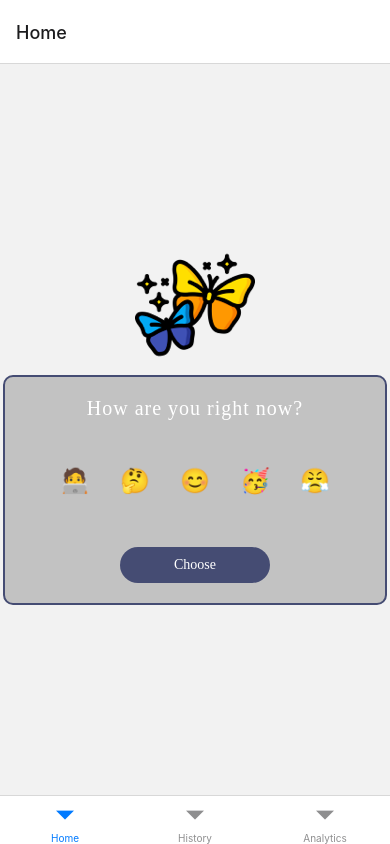
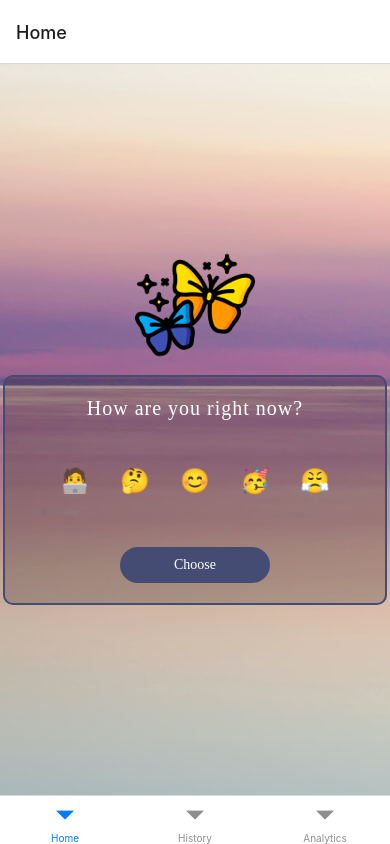
Before and after one commit to ibqn/react-native-mood-tracker, a React Native app: screen /Home in a window 390 px wide. Built offline with nearby package versions, Linux system fonts and the light colour scheme.

Commit message:
add background image

```diff
--- a/metro.config.js
+++ b/metro.config.js
@@ -14,4 +14,4 @@ module.exports = {
       },
     }),
   },
-};
+}
--- a/src/assets/index.ts
+++ b/src/assets/index.ts
@@ -1,5 +1,7 @@
 const butterflies = require('./butterflies.png')
+const background = require('./background.jpg')
 
 export const assets = {
   butterflies,
+  background,
 }
--- a/src/screens/home.tsx
+++ b/src/screens/home.tsx
@@ -1,5 +1,5 @@
 import { useCallback } from 'react'
-import { StyleSheet, View, Image } from 'react-native'
+import { StyleSheet, ImageBackground, Image } from 'react-native'
 import { useAppContext } from '../app-provider'
 import { assets } from '../assets'
 import { MoodPicker } from '../components/'
@@ -13,14 +13,14 @@ export const Home = () => {
   }, [])
 
   return (
-    <View style={styles.container}>
+    <ImageBackground source={assets.background} style={styles.container}>
       <Image
         style={styles.image}
         source={assets.butterflies}
         resizeMode="contain"
       />
       <MoodPicker onSelect={handleSelectMood} />
-    </View>
+    </ImageBackground>
   )
 }
 
```
Also changed, not shown: src/assets/background.jpg (added).
